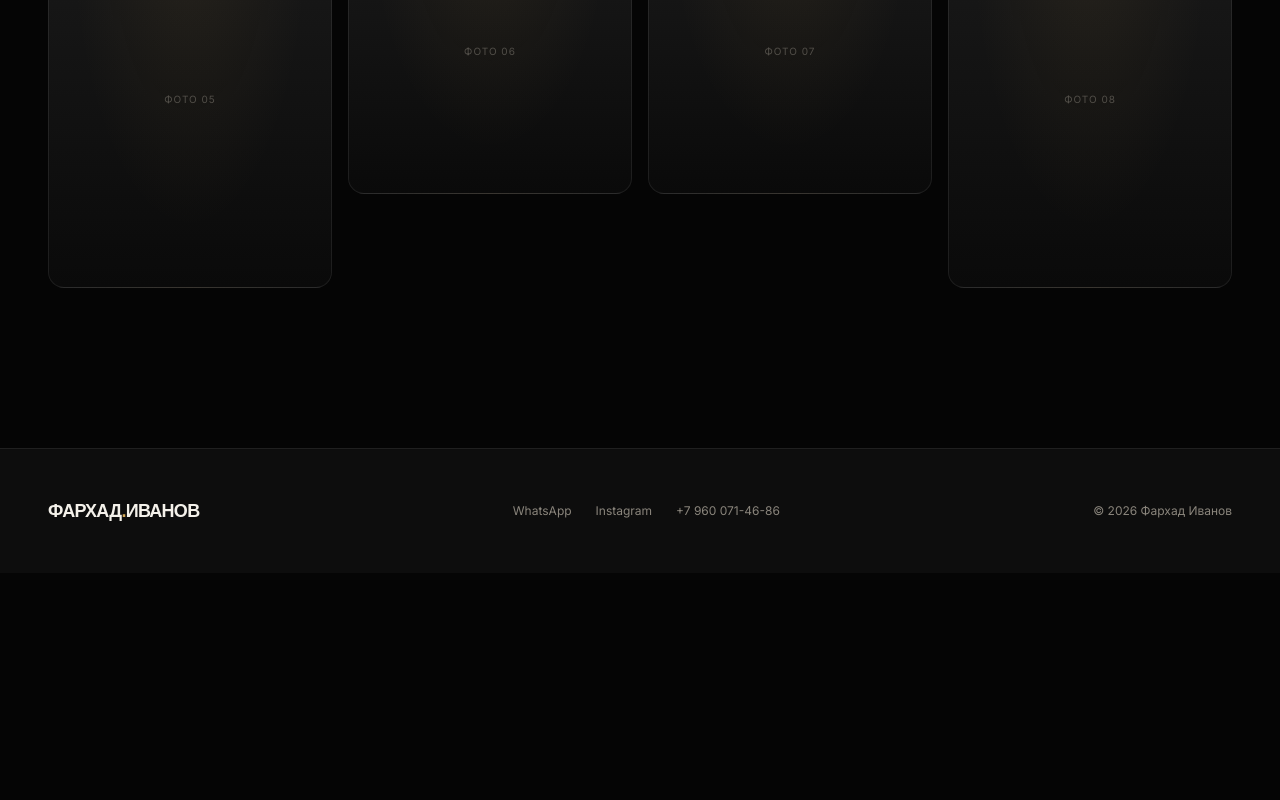
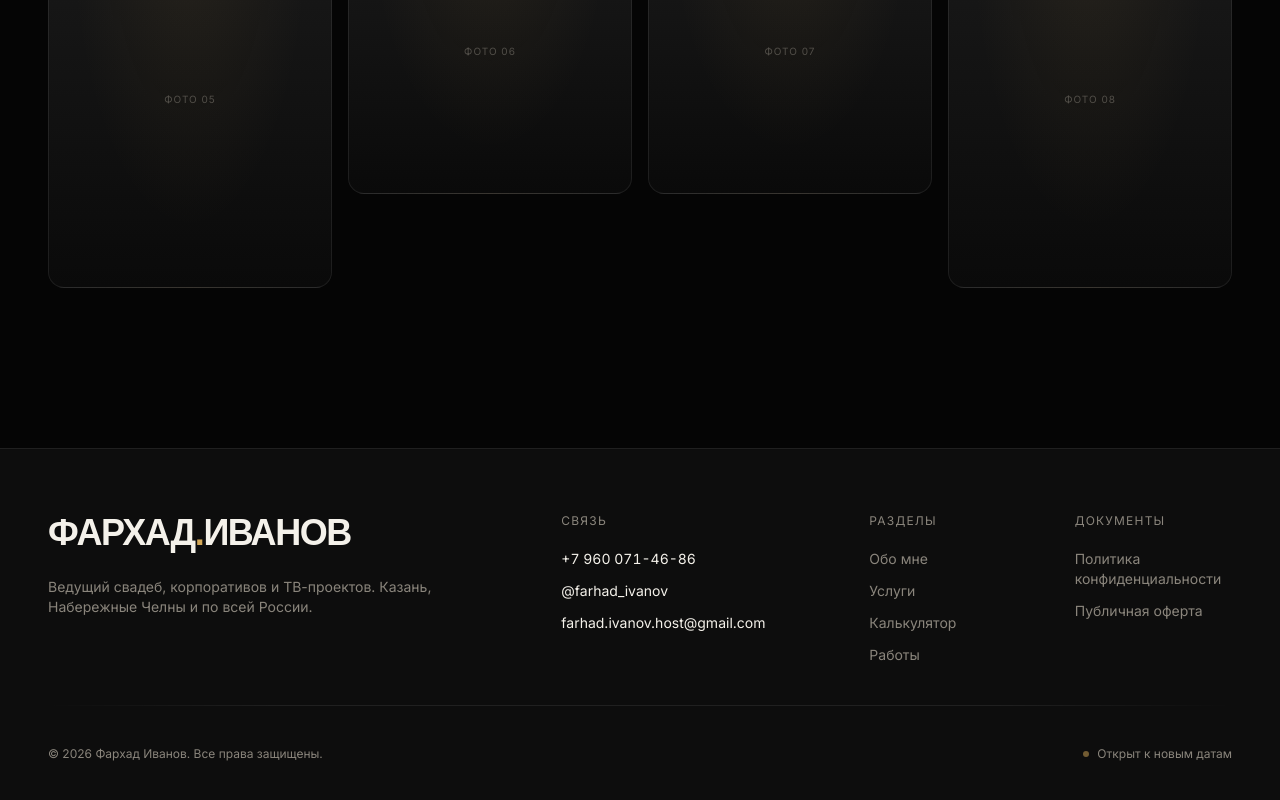
Before and after one commit to ueeet/farhad, a Next.js app: page / in a window 1280 px wide. Shown: the part 5828-6628 px from the top of the page. Before the commit the page ends 6401 px from the top, so only its background shows below. Built offline with nearby package versions, Linux system fonts and the light colour scheme; a web font is replaced by a local one.

Commit message:
auto: update

```diff
--- a/src/components/Footer.tsx
+++ b/src/components/Footer.tsx
@@ -1,20 +1,30 @@
 export function Footer() {
   return (
-    <footer className="border-t border-line py-12 bg-bg-soft">
+    <footer className="border-t border-line py-16 bg-bg-soft">
       <div className="mx-auto max-w-[1400px] px-6 lg:px-12">
-        <div className="flex flex-col lg:flex-row items-center justify-between gap-6">
-          <div className="font-display font-bold text-lg">
+        <div className="grid lg:grid-cols-12 gap-10 lg:gap-12">
+          <div className="lg:col-span-5">
+            <div className="font-display font-black text-3xl lg:text-4xl tracking-[-0.04em]">
               ФАРХАД<span className="text-gold">.</span>ИВАНОВ
             </div>
+            <p className="mt-6 text-sm text-text-muted max-w-sm pretty">
+              Ведущий свадеб, корпоративов и ТВ-проектов. Казань, Набережные
+              Челны и по всей России.
+            </p>
+          </div>
 
-          <div className="flex flex-wrap items-center gap-x-6 gap-y-2 text-xs text-text-muted">
+          <div className="lg:col-span-3">
+            <div className="text-xs uppercase tracking-widest text-text-muted mb-5">
+              Связь
+            </div>
+            <div className="flex flex-col gap-3 text-sm">
               <a
                 href="https://wa.me/79600714686"
                 target="_blank"
                 rel="noopener noreferrer"
-              className="hover:text-gold transition-colors"
+                className="hover:text-gold transition-colors tabular"
               >
-              WhatsApp
+                +7 960 071-46-86
               </a>
               <a
                 href="https://www.instagram.com/farhad_ivanov/"
@@ -22,18 +32,51 @@ export function Footer() {
                 rel="noopener noreferrer"
                 className="hover:text-gold transition-colors"
               >
-              Instagram
+                @farhad_ivanov
               </a>
               <a
-              href="tel:+79600714686"
+                href="mailto:farhad.ivanov.host@gmail.com"
                 className="hover:text-gold transition-colors"
               >
-              +7 960 071-46-86
+                farhad.ivanov.host@gmail.com
               </a>
             </div>
+          </div>
 
-          <div className="text-xs text-text-muted">
-            © {new Date().getFullYear()} Фархад Иванов
+          <div className="lg:col-span-2">
+            <div className="text-xs uppercase tracking-widest text-text-muted mb-5">
+              Разделы
+            </div>
+            <div className="flex flex-col gap-3 text-sm">
+              <a href="#about" className="text-text-muted hover:text-gold transition-colors">Обо мне</a>
+              <a href="#services" className="text-text-muted hover:text-gold transition-colors">Услуги</a>
+              <a href="#calc" className="text-text-muted hover:text-gold transition-colors">Калькулятор</a>
+              <a href="#gallery" className="text-text-muted hover:text-gold transition-colors">Работы</a>
+            </div>
+          </div>
+
+          <div className="lg:col-span-2">
+            <div className="text-xs uppercase tracking-widest text-text-muted mb-5">
+              Документы
+            </div>
+            <div className="flex flex-col gap-3 text-sm">
+              <a href="/privacy" className="text-text-muted hover:text-gold transition-colors">
+                Политика конфиденциальности
+              </a>
+              <a href="/offer" className="text-text-muted hover:text-gold transition-colors">
+                Публичная оферта
+              </a>
+            </div>
+          </div>
+        </div>
+
+        <div className="divider my-10" />
+
+        <div className="flex flex-col lg:flex-row items-start lg:items-center justify-between gap-4 text-xs text-text-muted">
+          <div>© {new Date().getFullYear()} Фархад Иванов. Все права защищены.</div>
+          <div className="flex items-center gap-2">
+            <span className="w-1.5 h-1.5 rounded-full bg-gold animate-pulse" />
+            <span>Открыт к новым датам</span>
           </div>
         </div>
       </div>
```
Lines whose indentation alone changed are shown as unchanged.
